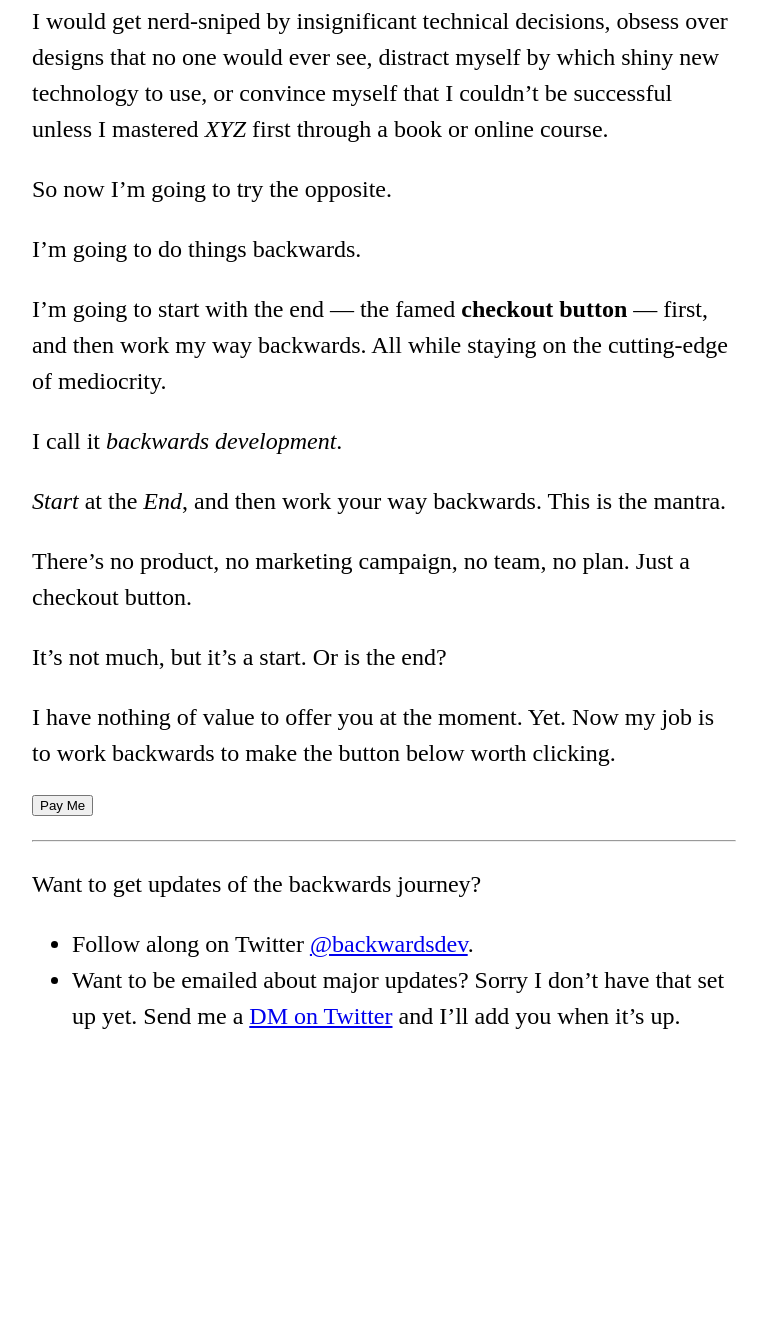
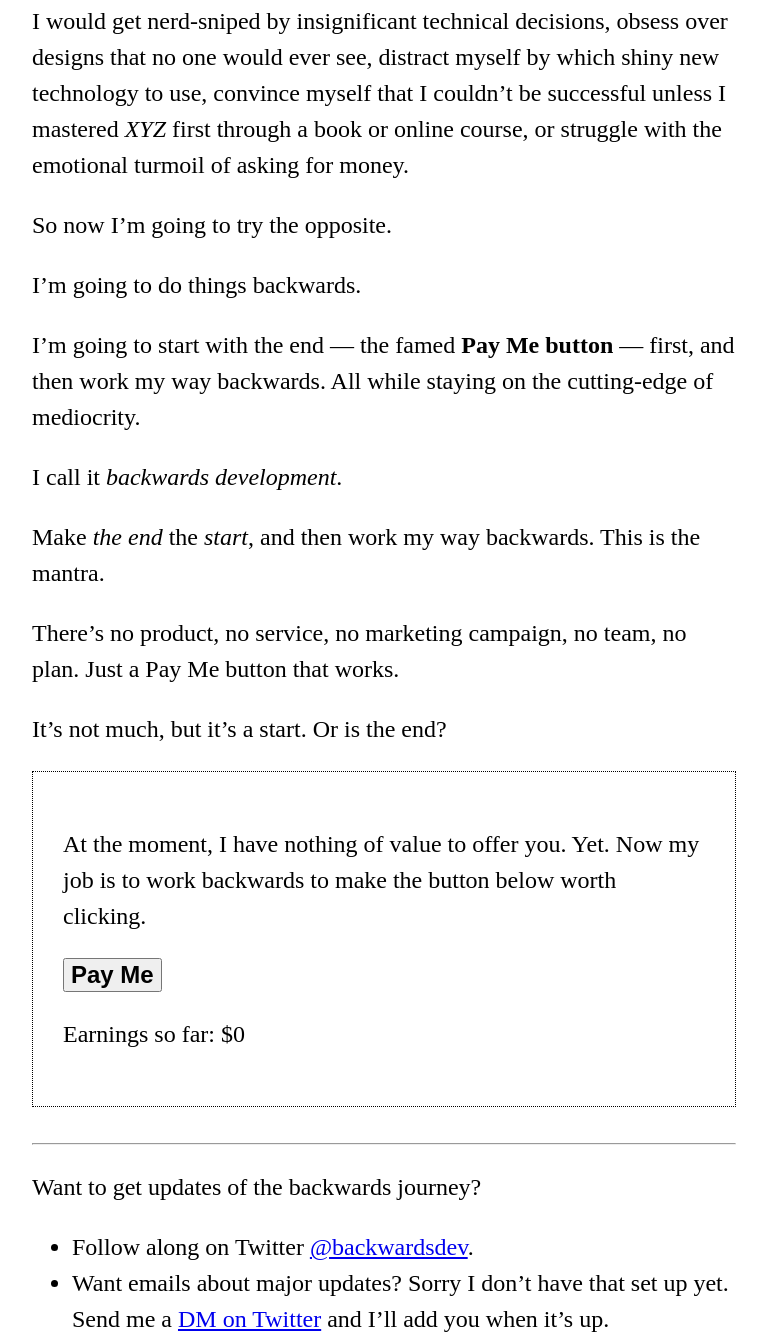
Before and after one commit to pringshia/backwards.dev, a plain HTML site: page index.html in a window 1280 px wide. Shown: the part 361-1701 px from the top of the page, without its empty margins (256-1023 px from the left). Before the commit the page ends 1455 px from the top, so only its background shows below. Drawn offline with Linux system fonts and the light colour scheme.

Commit message:
Fix DM link. Change Stripe to Paypal. Make button bigger and fix copy grammar

```diff
--- a/index.html
+++ b/index.html
@@ -16,6 +16,15 @@
       transform: scale(-1, 1);
       display: inline-block;
     }
+    button.pay-me {
+      font-size: 24px;
+      font-weight: bold;
+    }
+    form {
+      border: 1px dotted black;
+      display: inline-block;
+      padding: 30px;
+    }
   </style>
 </head>
 <body>
@@ -23,18 +32,20 @@
   <p>Sometimes it seems like everyone on the internet is making money… except me.</p>
   <p>Can you relate?</p>
   <p>I failed at every web-based business I tried to build. Because I could never get started.</p>
-  <p>I would get nerd-sniped by insignificant technical decisions, obsess over designs that no one would ever see, distract myself by which shiny new technology to use, or convince myself that I couldn’t be successful unless I mastered <em>XYZ</em> first through a book or online course.</p>
+  <p>I would get nerd-sniped by insignificant technical decisions, obsess over designs that no one would ever see, distract myself by which shiny new technology to use, convince myself that I couldn’t be successful unless I mastered <em>XYZ</em> first through a book or online course, or struggle with the emotional turmoil of asking for money.</p>
   <p>So now I’m going to try the opposite.</p>
   <p>I’m going to do things backwards.</p>
-  <p>I’m going to start with the end — the famed <strong>checkout button</strong> — first, and then work my way backwards. All while staying on the cutting-edge of mediocrity.</p>
+  <p>I’m going to start with the end — the famed <strong>Pay Me button</strong> — first, and then work my way backwards. All while staying on the cutting-edge of mediocrity.</p>
   <p>I call it <dfn>backwards development</dfn>.
-  <p><em>Start</em> at the <em>End</em>, and then work your way backwards. This is the mantra.</p>
-  <p>There’s no product, no marketing campaign, no team, no plan. Just a checkout button. </p>
+  <p>Make <em>the end</em> the <em>start</em>, and then work my way backwards. This is the mantra.</p>
+  <p>There’s no product, no service, no marketing campaign, no team, no plan. Just a Pay Me button that works.</p>
   <p>It’s not much, but it’s a start. Or is the end?</p>
-  <p>I have nothing of value to offer you at the moment. Yet. Now my job is to work backwards to make the button below worth clicking.</p>
 
-  <form method="get" action="https://buy.stripe.com/4gwg1C1W06U14kEdQQ">
-    <button type="submit">Pay Me</button>
+  <form method="get" action="https://paypal.me/backwardsdev">
+    <p>At the moment, I have nothing of value to offer you. Yet. Now my job is to work backwards to make the button below worth clicking.</p>
+
+    <button type="submit" class="pay-me">Pay Me</button>
+    <p>Earnings so far: $0</p>
   </form>
 
   <hr />
@@ -43,7 +54,7 @@
   <p>Want to get updates of the backwards journey?
   <ul>
     <li>Follow along on Twitter <a href="https://twitter.com/backwardsdev">@backwardsdev</a>.</li>
-    <li>Want to be emailed about major updates? Sorry I don’t have that set up yet. Send me a <a href="https://twitter.com/messages/compose?recipient_id=3805104374" data-screen-name="@backwardsdev">DM on Twitter</a> and I’ll add you when it’s up.</li>
+    <li>Want emails about major updates? Sorry I don’t have that set up yet. Send me a <a href="https://twitter.com/messages/compose?recipient_id=1510092391033843713" data-screen-name="@backwardsdev">DM on Twitter</a> and I’ll add you when it’s up.</li>
   </ul>
   </p>
 </body>
```
